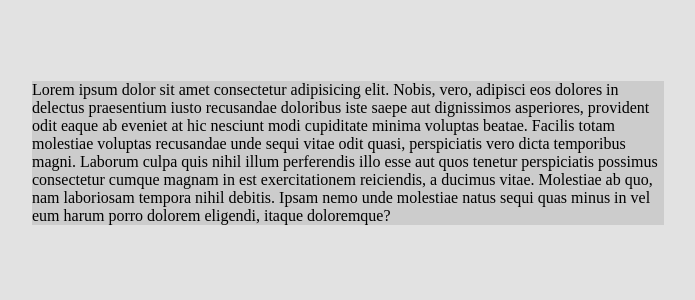
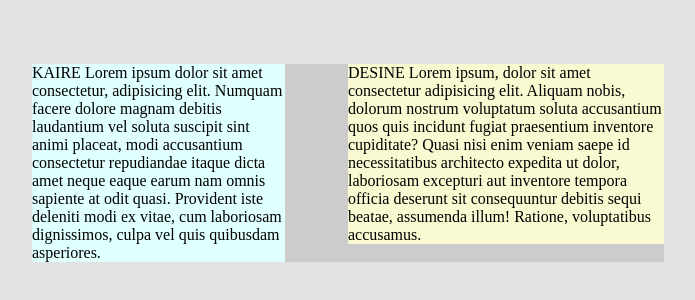
Before and after one commit to agnekauk/2-serlokas, a website: page index.html in a window 1280 px wide. Shown: the part 134-434 px from the top of the page, without its empty margins (292-987 px from the left). Drawn offline with Linux system fonts and the light colour scheme.

Commit message:
Two columns

```diff
--- a/index.html
+++ b/index.html
@@ -6,8 +6,16 @@
     <meta name="viewport" content="width=device-width, initial-scale=1.0">
     <title>Serlokas</title>
 </head>
+
 <body style="background-color: rgba(128, 128, 128, 0.226);">
-    <div style="background-color: rgba(128, 128, 128, 0.226); width: 50%; margin-left: 25%; margin-top: 17%; ">Lorem ipsum dolor sit amet consectetur adipisicing elit. Nobis, vero, adipisci eos dolores in delectus praesentium iusto recusandae doloribus iste saepe aut dignissimos asperiores, provident odit eaque ab eveniet at hic nesciunt modi cupiditate minima voluptas beatae. Facilis totam molestiae voluptas recusandae unde sequi vitae odit quasi, perspiciatis vero dicta temporibus magni. Laborum culpa quis nihil illum perferendis illo esse aut quos tenetur perspiciatis possimus consectetur cumque magnam in est exercitationem reiciendis, a ducimus vitae. Molestiae ab quo, nam laboriosam tempora nihil debitis. Ipsam nemo unde molestiae natus sequi quas minus in vel eum harum porro dolorem eligendi, itaque doloremque?</div>
+    <div style="background-color: #8080803a; width: 50%; margin-left: 25%; margin-top: 15%; display: inline-block; ">
+    <div style="background-color: lightcyan; width: 40%; display: inline-block; float: left;">
+        KAIRE Lorem ipsum dolor sit amet consectetur, adipisicing elit. Numquam facere dolore magnam debitis laudantium vel soluta suscipit sint animi placeat, modi accusantium consectetur repudiandae itaque dicta amet neque eaque earum nam omnis sapiente at odit quasi. Provident iste deleniti modi ex vitae, cum laboriosam dignissimos, culpa vel quis quibusdam asperiores.
+    </div>
+    <div style="background-color:lightgoldenrodyellow; width: 50%; display: inline-block; float:left; margin-left: 10%;">
+        DESINE Lorem ipsum, dolor sit amet consectetur adipisicing elit. Aliquam nobis, dolorum nostrum voluptatum soluta accusantium quos quis incidunt fugiat praesentium inventore cupiditate? Quasi nisi enim veniam saepe id necessitatibus architecto expedita ut dolor, laboriosam excepturi aut inventore tempora officia deserunt sit consequuntur debitis sequi beatae, assumenda illum! Ratione, voluptatibus accusamus.
+    </div>
+    </div>
 
 </body>
 </html>
```
